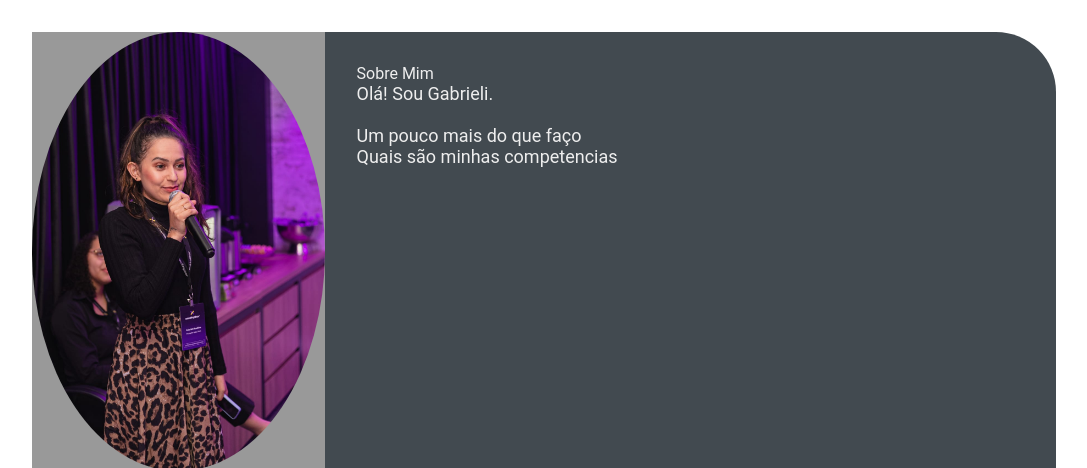
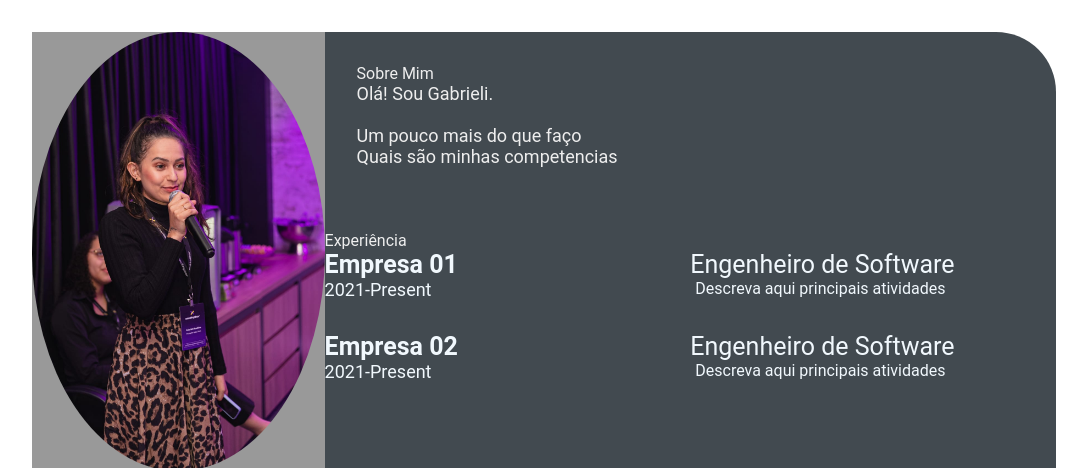
Before and after one commit to GabrieliPadilha/Jornada_DEV-Curriculo, a plain HTML site: page index.html in a window 1280 px wide. Shown: the top 468 px of the page, without its empty margins (96-1183 px from the left). Drawn offline with Linux system fonts and the light colour scheme.

Commit message:
Job details (#4)

```diff
--- a/index.html
+++ b/index.html
@@ -56,8 +56,34 @@
                     </p>
                 </section>
             </div>
+            <section class="experience gap">
+                <div class="right-title">Experiência</div>
+                <div class="experience-contents">
+                    <div class="exp-left">
+                        <p class="exp-company-name">Empresa 01</p>
+                        <p class="exp-time-period">2021-Present</p>
+                    </div>
+                    <div class="exp-right">
+                        <p class="exp-position">Engenheiro de Software</p>
+                        <p class="exp-desc">
+                            Descreva aqui principais atividades
+                        </p>
+                    </div>
+                </div>
+                <div class="experience-contents">
+                    <div class="exp-left">
+                        <p class="exp-company-name">Empresa 02</p>
+                        <p class="exp-time-period">2021-Present</p>
+                    </div>
+                    <div class="exp-right">
+                        <p class="exp-position">Engenheiro de Software</p>
+                        <p class="exp-desc">
+                            Descreva aqui principais atividades
+                        </p>
+                    </div>
+                </div>
+            </section>
         </section>
-    </section>
     </main>
 </body>
 </html>
--- a/style.css
+++ b/style.css
@@ -101,3 +101,38 @@
     font-size: 18px;
     color: #eeeeee;
 }
+
+.experience-contents,
+.education-contents,
+.awards-contents {
+    display: grid;
+    grid-template-columns: repeat(2, 1fr);
+    padding-bottom: 2rem;
+    color: #F1F8FD;
+}
+
+.exp-company-name,
+.education-school-name,
+.awards-company-name {
+    font-size: 25px;
+    font-weight: bold;
+}
+
+.exp-time-period,
+.educationp-time-period,
+.awards-time-period {
+    font-size: 18px;
+}
+
+.exp-position,
+.education-subject,
+.awards-name {
+    font-size: 25px;
+}
+
+.exp-desc,
+.education-desc,
+.awards-desc {
+    font-size: 16px;
+    padding-left: 5px;
+}
```
